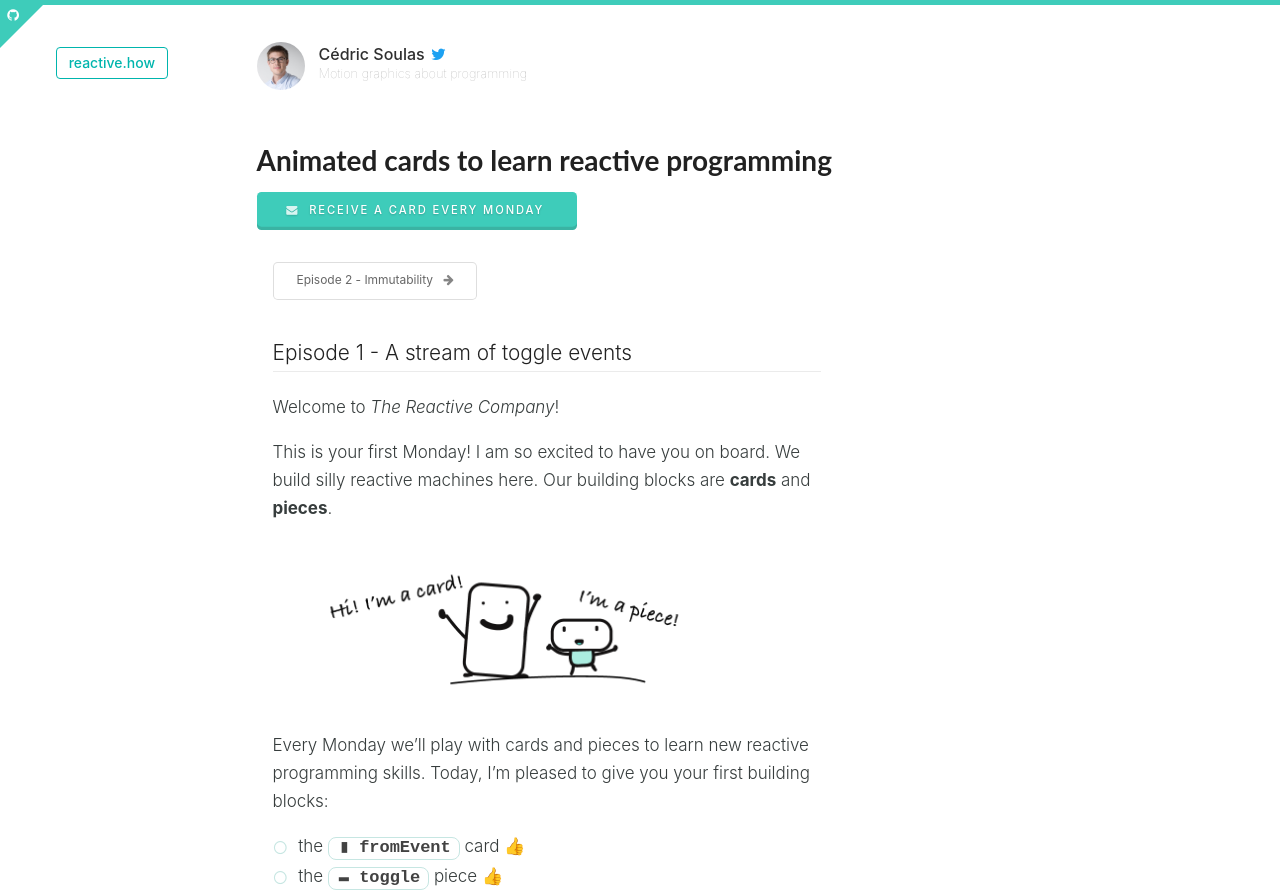
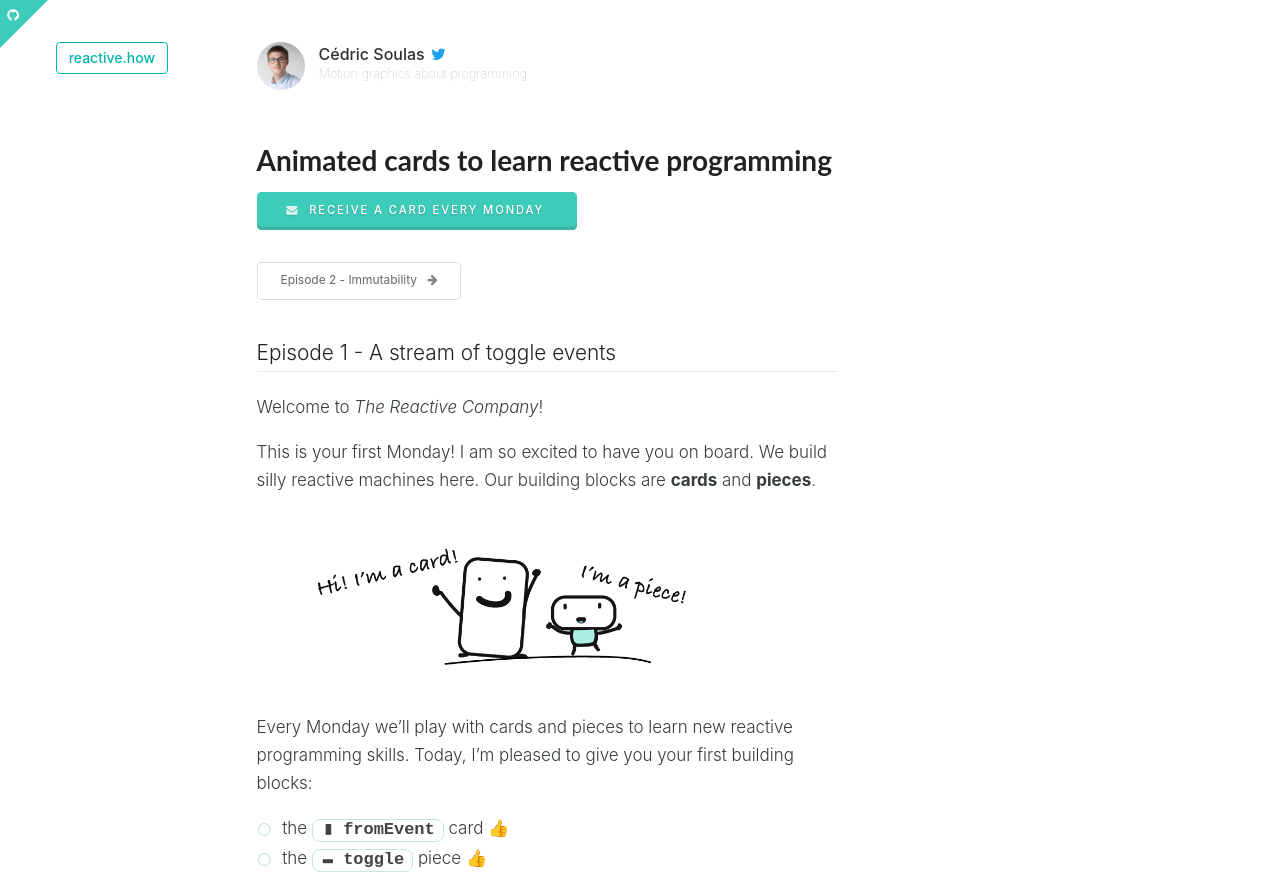
Before and after one commit to cedricss/reactive.how, a Jekyll site: the page built from fromEvent.md, in a window 1280 px wide and 1400 px high. Shown: the top 894 px of the window. Built offline with Jekyll 4.4.1, drawn with Linux system fonts in a browser that asks for light colours.

Commit message:
Improve style

```diff
--- a/_includes/head.html
+++ b/_includes/head.html
@@ -13,7 +13,7 @@
 <meta name="twitter:creator" content="@CedricSoulas" />
 <meta name="twitter:image:alt" content="Merge vs Combine reactive operator" />
 <link rel="stylesheet" href="lib/semantic/dist/semantic.min.css" />
-<link rel="stylesheet" href="css/main.css?v=4" />
+<link rel="stylesheet" href="css/main.css?v=5" />
 <link rel="icon" type="image/png" href="img/favicon.png?v=2" >
 <link rel="icon" type="image/x-icon" href="img/favicon.ico?v=2" >
 <link rel="icon" sizes="64x64" href="img/favicon.icns?v=2" >
--- a/css/main.scss
+++ b/css/main.scss
@@ -16,7 +16,6 @@
     bottom: auto;
     z-index: 100;
     width: 100%;
-    border-top: 5px solid #3eccba;
     padding-top: 3em;
 }
 
@@ -73,7 +72,7 @@
 .post {
     .content {
         max-width: 580px !important;
-        padding: 0em 1em;
+        padding: 0em;
     }
     .embed-video {
         padding-bottom: 76.75%;
@@ -151,8 +150,6 @@
     }
 }
 
-
-
 .ui.logo.label {
     margin: 0em 0 1em 4em;
     background-color: white;
@@ -163,7 +160,7 @@
 }
 
 @media only screen and (max-width: 1140px) {
-    .ui.logo.label {
+    .computer.only.ui.logo.label {
         display: none!important;
     }
 }
@@ -307,7 +304,7 @@
 }
 
 div.cta {
-    margin: 5em 0 3em 0;
+    margin: 0.5em 0 3em 0;
 }
 
 @media only screen and (min-width: 767px)  {
@@ -335,8 +332,10 @@
 }
 
 .highlighted {
-    background-color: #fff173;
-    padding: 3px 10px 7px 10px;
+    background-color: #FFE888;
+    padding: 3px 5px 4px 5px;
+    border-radius: 2px;
+    font-weight: 700;
 }
 
 .extra {
```
